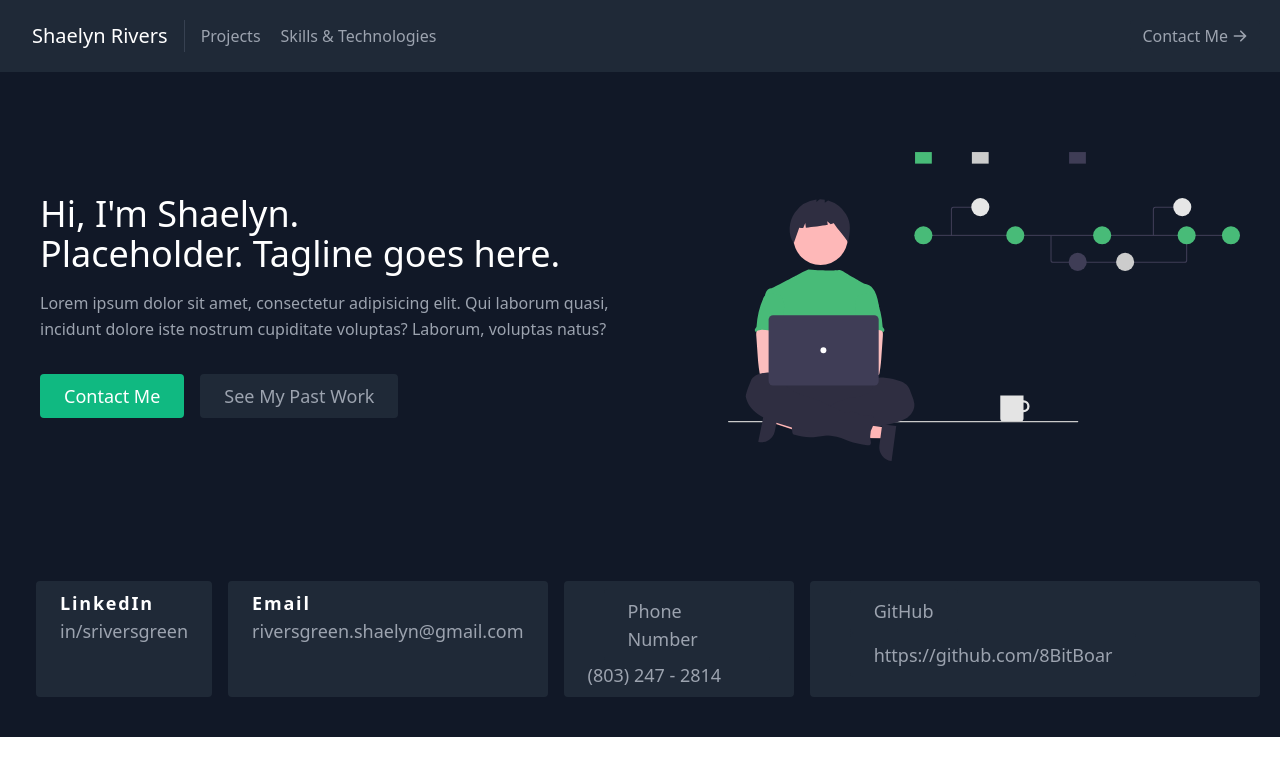
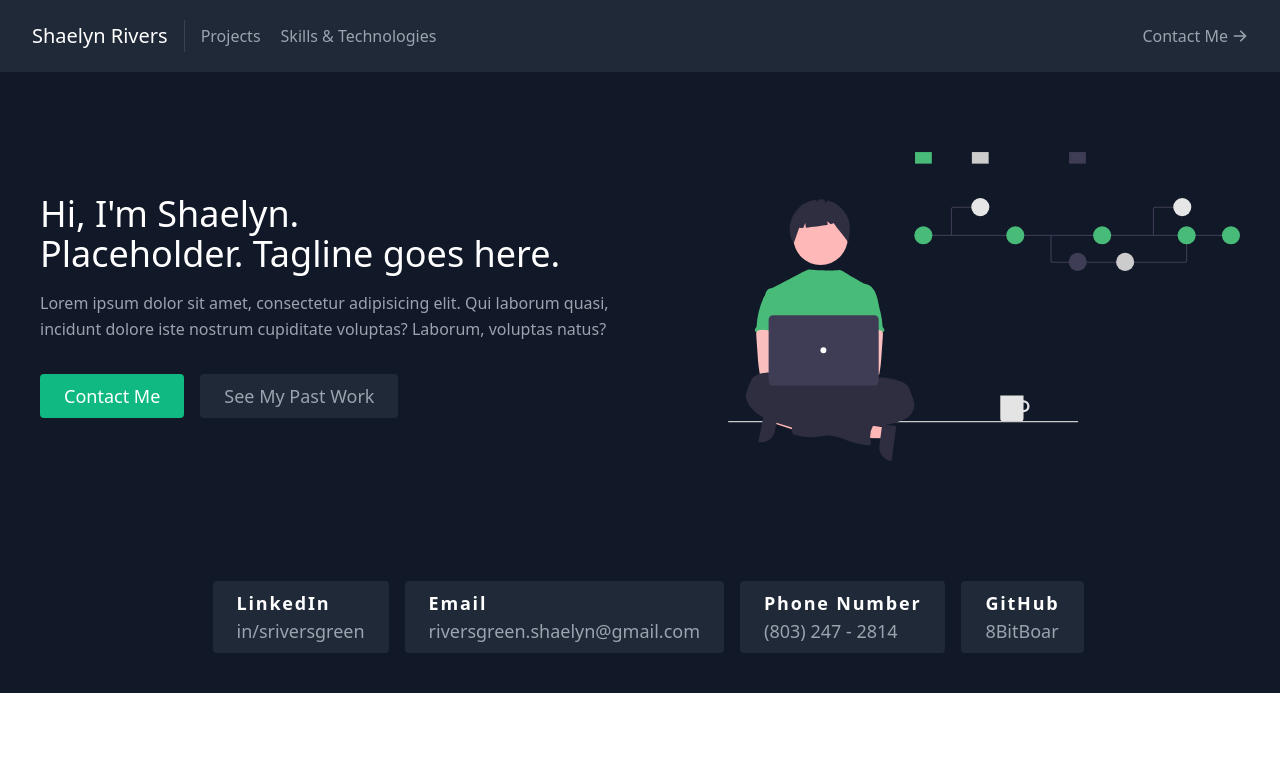
Before and after one commit to 8BitBoar/rivers-portfolio, a React (Create React App) app: page / in a window 1280 px wide. Shown: the top 776 px of the page. Built offline with nearby package versions, Linux system fonts and the light colour scheme.

Commit message:
more styling for contact page

```diff
--- a/src/components/Contact.js
+++ b/src/components/Contact.js
@@ -19,7 +19,7 @@ export default function Contact() {
                     </h2>
                 </div>
                 <div className="ml-4 flex-col text-gray-400 bg-gray-800 border-0 py-2 px-6 focus:outline-none rounded text-lg">
-                    <h2 className="ml-4 inline-flex text-gray-400 bg-gray-800 border-0 py-2 px-6 focus:outline-none hover:bg-gray-700 hover:text-white rounded text-lg">
+                    <h2 className="title-font font-semibold text-white tracking-widest text-400">
                         Phone Number
                     </h2>
                     <h2>
@@ -27,11 +27,11 @@ export default function Contact() {
                     </h2>
                 </div>
                 <div className="ml-4 flex-col text-gray-400 bg-gray-800 border-0 py-2 px-6 focus:outline-none rounded text-lg">
-                    <h2 className="ml-4 inline-flex text-gray-400 bg-gray-800 border-0 py-2 px-6 focus:outline-none hover:bg-gray-700 hover:text-white rounded text-lg">
+                    <h2 className="title-font font-semibold text-white tracking-widest text-400">
                         GitHub
                     </h2>
-                    <h2 className="ml-4 inline-flex text-gray-400 bg-gray-800 border-0 py-2 px-6 focus:outline-none hover:bg-gray-700 hover:text-white rounded text-lg">
-                        <a href="https://github.com/8BitBoar">https://github.com/8BitBoar</a>
+                    <h2 className="hover:bg-gray-700 hover:text-white">
+                        <a href="https://github.com/8BitBoar">8BitBoar</a>
                     </h2>
                 </div>
           </div>
```
